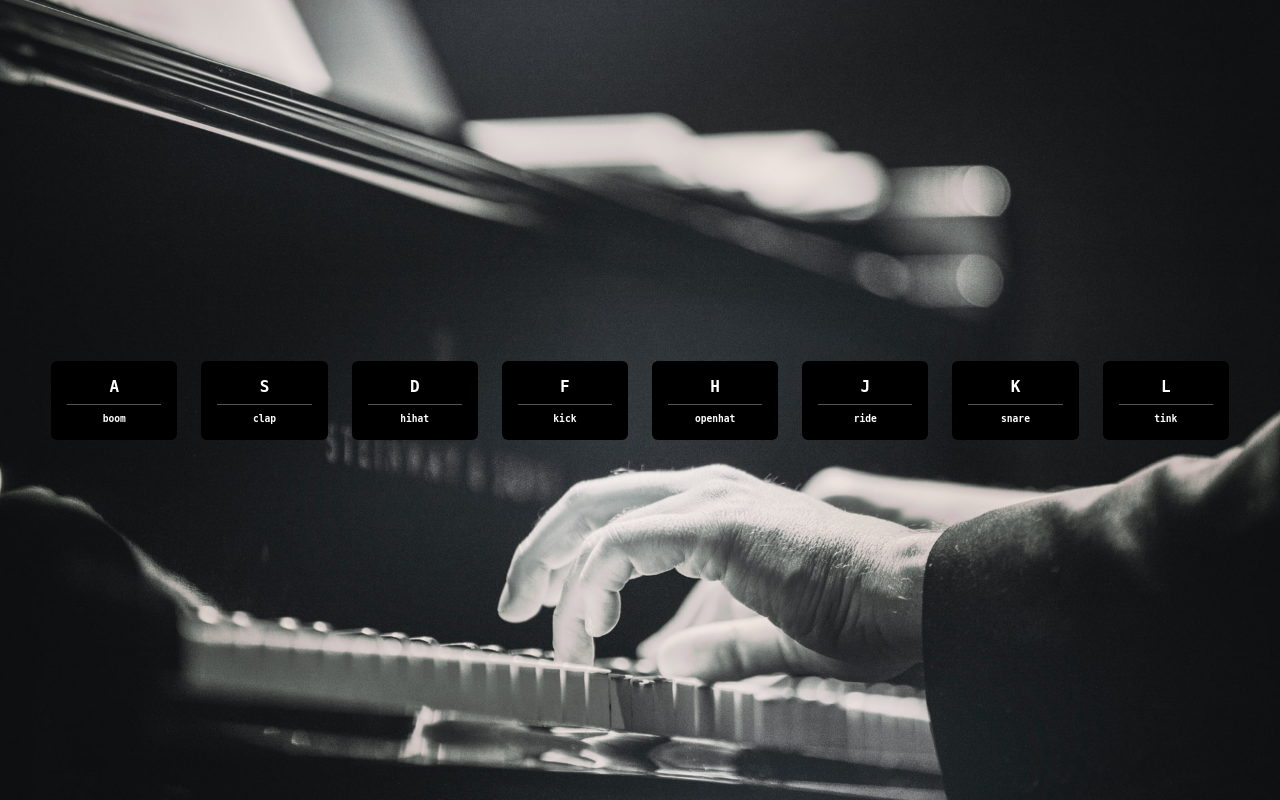
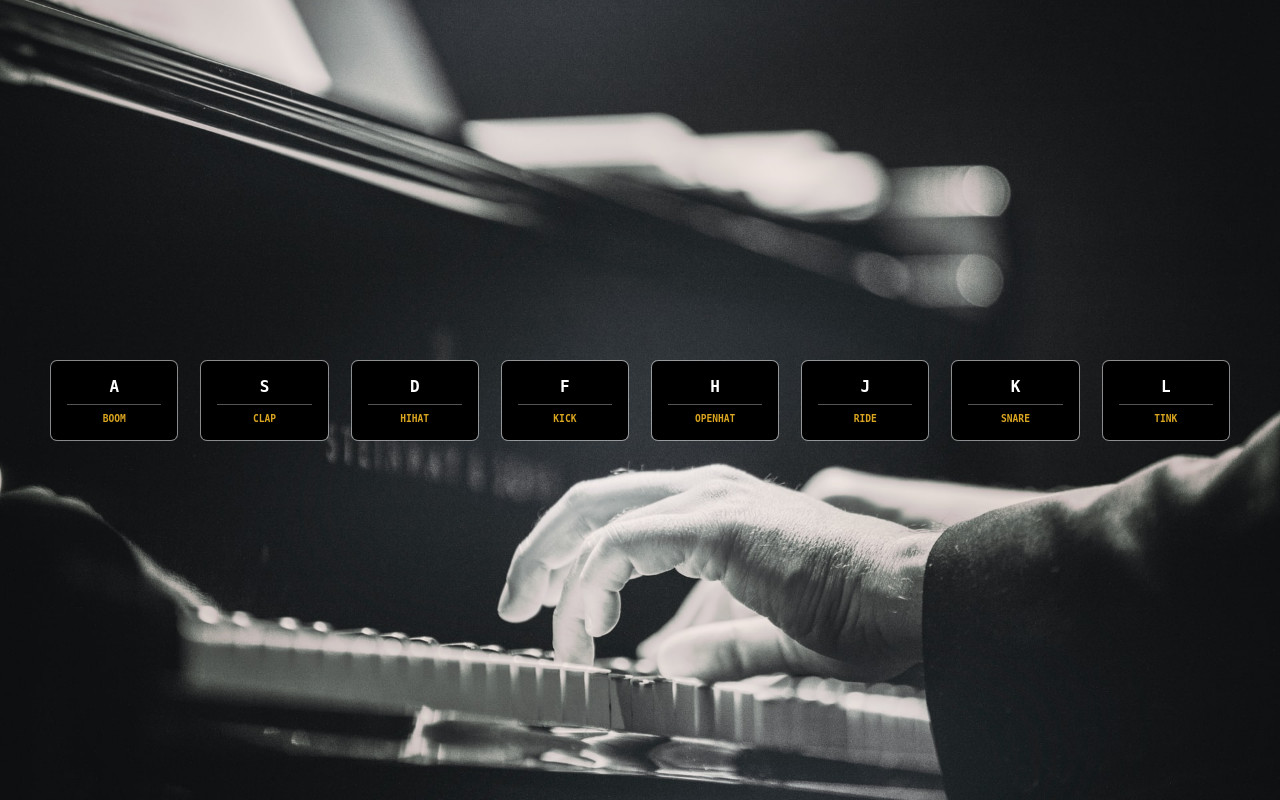
Before and after one commit to alvdev/pure-html-css-js, a PHP site: page / in a window 1280 px wide. Run offline with PHP 8.4, Linux system fonts and the light colour scheme.

Commit message:
Finished

```diff
--- a/drum-kit/index.html
+++ b/drum-kit/index.html
@@ -1,34 +1,40 @@
 <!DOCTYPE html>
 <html lang="en">
+
 <head>
     <meta charset="UTF-8">
     <meta http-equiv="X-UA-Compatible" content="IE=edge">
     <meta name="viewport" content="width=device-width, initial-scale=1.0">
     <title>Drum kit</title>
+    <meta name="description" content="Drum kit to play with sounds while pressing keys">
     <link rel="stylesheet" href="style.css">
-    <script src="script.js"></script>
+    <script src="script.js" defer></script>
 </head>
+
 <body>
 
     <main>
-        <kbd data-key="65">A<span>boom</span></kbd>
-        <kbd data-key="83">S<span>clap</span></kbd>
-        <kbd data-key="68">D<span>hihat</span></kbd>
-        <kbd data-key="70">F<span>kick</span></kbd>
-        <kbd data-key="72">H<span>openhat</span></kbd>
-        <kbd data-key="74">J<span>ride</span></kbd>
-        <kbd data-key="75">K<span>snare</span></kbd>
-        <kbd data-key="76">L<span>tink</span></kbd>
+        <div class="keys">
+            <kbd data-key="KeyA" class="key">A<span>boom</span></kbd>
+            <kbd data-key="KeyS" class="key">S<span>clap</span></kbd>
+            <kbd data-key="KeyD" class="key">D<span>hihat</span></kbd>
+            <kbd data-key="KeyF" class="key">F<span>kick</span></kbd>
+            <kbd data-key="KeyH" class="key">H<span>openhat</span></kbd>
+            <kbd data-key="KeyJ" class="key">J<span>ride</span></kbd>
+            <kbd data-key="KeyK" class="key">K<span>snare</span></kbd>
+            <kbd data-key="KeyL" class="key">L<span>tink</span></kbd>
+        </div>
     </main>
 
-    <audio src="sounds/boom.wav" type="audio/wav"></audio>
-    <audio src="sounds/clap.wav" type="audio/wav"></audio>
-    <audio src="sounds/hihat.wav" type="audio/wav"></audio>
-    <audio src="sounds/kick.wav" type="audio/wav"></audio>
-    <audio src="sounds/openhat.wav" type="audio/wav"></audio>
-    <audio src="sounds/ride.wav" type="audio/wav"></audio>
-    <audio src="sounds/snare.wav" type="audio/wav"></audio>
-    <audio src="sounds/tink.wav" type="audio/wav"></audio>
+    <audio data-key="KeyA" src="sounds/boom.wav" type="audio/wav"></audio>
+    <audio data-key="KeyS" src="sounds/clap.wav" type="audio/wav"></audio>
+    <audio data-key="KeyD" src="sounds/hihat.wav" type="audio/wav"></audio>
+    <audio data-key="KeyF" src="sounds/kick.wav" type="audio/wav"></audio>
+    <audio data-key="KeyH" src="sounds/openhat.wav" type="audio/wav"></audio>
+    <audio data-key="KeyJ" src="sounds/ride.wav" type="audio/wav"></audio>
+    <audio data-key="KeyK" src="sounds/snare.wav" type="audio/wav"></audio>
+    <audio data-key="KeyL" src="sounds/tink.wav" type="audio/wav"></audio>
 
 </body>
+
 </html>
--- a/drum-kit/script.js
+++ b/drum-kit/script.js
@@ -1,4 +1,18 @@
-window.addEventListener('keydown', e => {
-  const key = e.target.getAttribute('kbd');
-  console.log(key);
-})
+function playSound(e) {
+  const audio = document.querySelector(`audio[data-key="${e.code}"]`);
+  const key = document.querySelector(`.key[data-key="${e.code}"]`);
+
+  if (audio) {
+    audio.play();
+    audio.currentTime = 0; // Rewind sound to start to allow press multiple times.
+    key.classList.add('play')
+  };
+}
+
+function removeTransition() {
+  this.classList.remove('play');
+}
+
+window.addEventListener('keydown', playSound);
+const keys = document.querySelectorAll('.key');
+keys.forEach(key => key.addEventListener('transitionend', removeTransition));
--- a/drum-kit/style.css
+++ b/drum-kit/style.css
@@ -1,3 +1,5 @@
+/* Reset styles */
+
 * {
     padding: 0;
     margin: 0;
@@ -8,17 +10,27 @@ html, body {
     height: 100%;
 }
 
+/* Global styles */
+
 body {
-    background: red url(bg.jpg) no-repeat center center / cover;
+    background: #0F1012 url(bg.jpg) no-repeat center center / cover;
+    color: #fff;
 }
 
+/* Main styles */
+
 main {
+    height: 100%;
+}
+
+.keys {
     display: grid;
     grid-template-columns: repeat(8, 1fr);
     align-items: center;
+    justify-content: space-between;
     gap: 1.5rem;
+    width: 92%;
     height: 100%;
-    width: 92%;
     margin: 0 auto;
 }
 
@@ -31,6 +43,8 @@ kbd {
     border-radius: 6px;
     font-weight: bold;
     font-size: 1rem;
+    box-shadow: 0 0 0 1px rgb(255 255 255 / 50%);
+    transition: all .5s;
 }
 
 kbd span {
@@ -39,4 +53,25 @@ kbd span {
     padding-top: .5rem;
     margin-top: .5rem;
     font-size: .6rem;
+    color: goldenrod;
+    text-transform: uppercase;
 }
+
+kbd.play {
+    box-shadow: 0 0 8px 2px white;
+    transition: all .1s;
+    transform: scale(1.1);
+}
+
+/* Media queries */
+
+@media screen and (max-width: 768px) {
+    main {
+        display: flex;
+        align-items: center;
+    }
+    .keys {
+        grid-template-columns: repeat(4, 1fr);
+        height: auto;
+    }
+}
```
